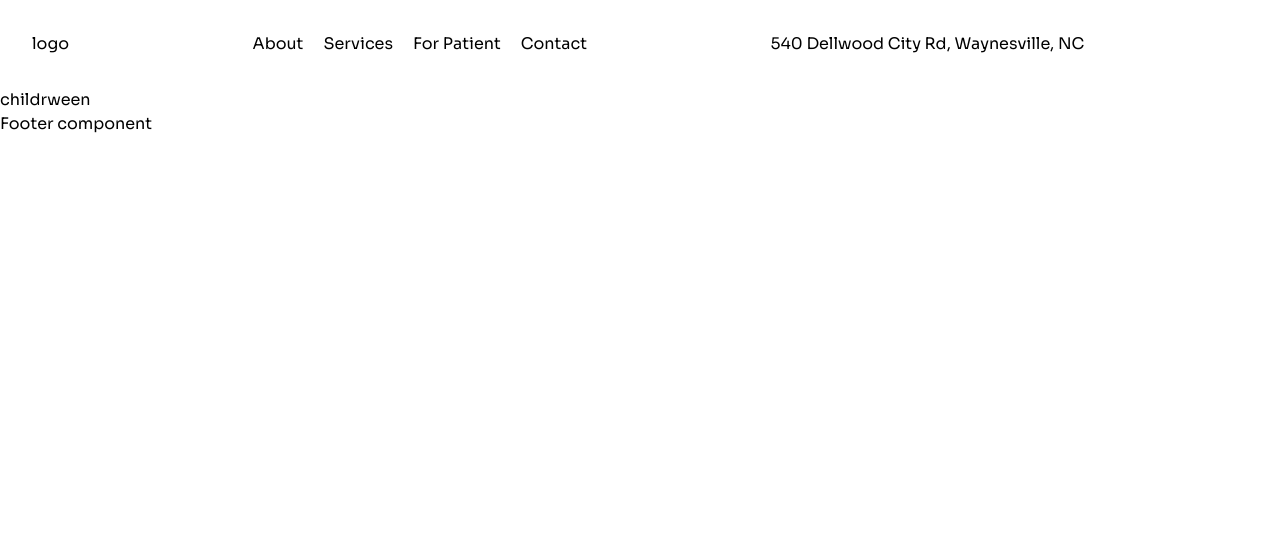
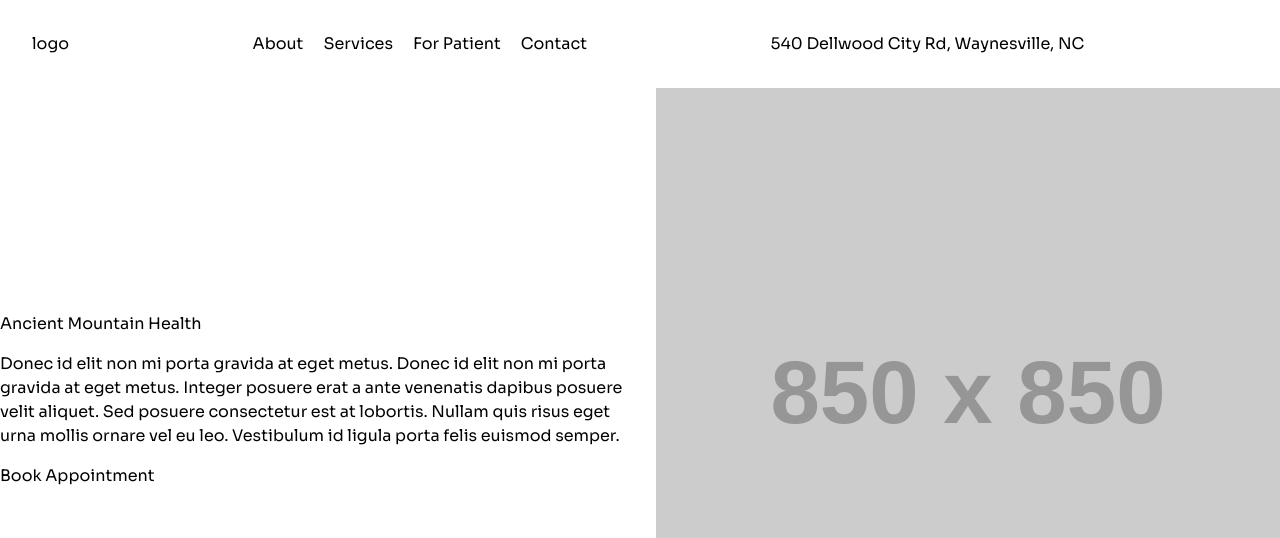
Before and after one commit to imlisayip/ancient-mountain-health, a Next.js app: page / in a window 1280 px wide. Shown: the top 538 px of the page. Built offline with nearby package versions, Linux system fonts and the light colour scheme.

Commit message:
update components related to index page

```diff
--- a/components/Acuity.tsx
+++ b/components/Acuity.tsx
@@ -1,6 +1,6 @@
 export default function Acuity({}) {
   return (
-    <>
+    <div className="wrapper">
       <iframe
         src="https://app.acuityscheduling.com/schedule.php?owner=18622354"
         title="Schedule Appointment"
@@ -12,6 +12,6 @@ export default function Acuity({}) {
         src="https://embed.acuityscheduling.com/js/embed.js"
         type="text/javascript"
       ></script>
-    </>
+    </div>
   );
 }
--- /dev/null
+++ b/components/ImageText.tsx
@@ -0,0 +1,38 @@
+import Link from "next/link";
+
+interface ImageText {
+  title: string;
+  description: string;
+  cta?: string;
+  url?: string;
+  src: string;
+  alt: string;
+}
+
+export default function ImageText({
+  url,
+  title,
+  description,
+  cta,
+  src,
+  alt,
+}: ImageText) {
+  return (
+    <div className="wrapper">
+      <div className="flex flex-col gap-8 md:items-center md:flex-row-reverse">
+        <div className="md:basis-1/2">
+          <img src={src} alt={alt} />
+        </div>
+        <div className="md:basis-1/2">
+          <h2>{title}</h2>
+          <div className="py-4">{description}</div>
+          {url && cta && (
+            <Link href={url}>
+              <button className="cta">{cta}</button>
+            </Link>
+          )}
+        </div>
+      </div>
+    </div>
+  );
+}
--- a/components/Layout.tsx
+++ b/components/Layout.tsx
@@ -8,22 +8,26 @@ const sora = Sora({
   variable: "--font-sora",
 });
 
-interface LayoutProps {}
+interface LayoutProps {
+  children: any;
+}
 
-export default function Layout({}: LayoutProps) {
+export default function Layout({ children }: LayoutProps) {
   return (
     <>
       <Head>
-        <title>Create Next App</title>
-        <meta name="description" content="Generated by create next app" />
+        <title>Ancient Mountain Health</title>
+        <meta
+          name="description"
+          content="Generated by Ancient Mountain Health"
+        />
         <meta name="viewport" content="width=device-width, initial-scale=1" />
         <link rel="icon" href="/favicon.ico" />
       </Head>
 
       <main className={`${sora.variable} font-sans`}>
         <Navbar />
-        {/* {children} */}
-        childrween
+        {children}
         <Footer />
       </main>
     </>
--- a/pages/index.tsx
+++ b/pages/index.tsx
@@ -1,3 +1,5 @@
+import ImageText from "@/components/ImageText";
+import Testimonials from "@/components/Testimonials";
 import Layout from "@/components/Layout";
 
 interface HomeProps {}
@@ -5,12 +7,17 @@ interface HomeProps {}
 export default function Home({}: HomeProps) {
   return (
     <Layout>
-      <div>
-        <p>
-          Get started by editing&nbsp;
-          <code>pages/index.tsx</code>
-        </p>
-      </div>
+      <ImageText
+        url={"/booknow"}
+        title={"Ancient Mountain Health"}
+        description={
+          "Donec id elit non mi porta gravida at eget metus. Donec id elit non mi porta gravida at eget metus. Integer posuere erat a ante venenatis dapibus posuere velit aliquet. Sed posuere consectetur est at lobortis. Nullam quis risus eget urna mollis ornare vel eu leo. Vestibulum id ligula porta felis euismod semper."
+        }
+        cta={"Book Appointment"}
+        src={"https://via.placeholder.com/850"}
+        alt={""}
+      />
+      <Testimonials />
     </Layout>
   );
 }
```
